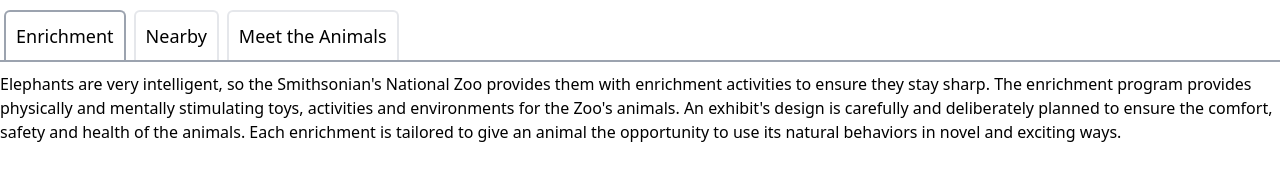
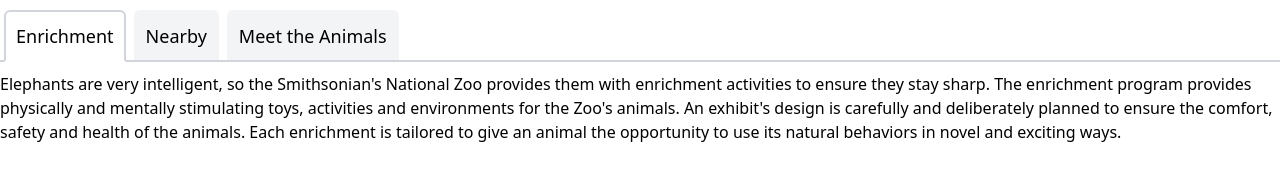
Before and after one commit to laurabenner/tailwind-starter-template, a website: page src/tabs.html in a window 1280 px wide. Drawn offline with nearby package versions, Linux system fonts and the light colour scheme.

Commit message:
Tab Styling

```diff
--- a/src/tabs.html
+++ b/src/tabs.html
@@ -28,9 +28,9 @@
 
 <body>
   <div x-data="{ toggled: Object.keys($store.info)[0]}">
-    <ul x-data class="flex border-b-2 border-gray-400 mt-2.5">
+    <ul x-data class="flex border-b-2 border-gray-300 mt-2.5">
       <template x-for="[tab, content] in Object.entries($store.info)">
-        <li x-show="content.Content" class="text-lg p-2.5 mx-1 border-x-2 border-t-2 rounded-t-md" :class="toggled === tab ? 'border-gray-400' : ''"
+        <li x-show="content.Content" class="text-lg p-2.5 mx-1 border-x-2 border-t-2 rounded-t-md" :class="toggled === tab ? 'border-b-2 border-gray-300 border-b-white -mb-0.5' : 'border-gray-100 bg-gray-100'"
           @click="toggled = tab" x-text="tab"></li>
       </template>
     </ul>
```
Also changed, not shown: src/output.css.
